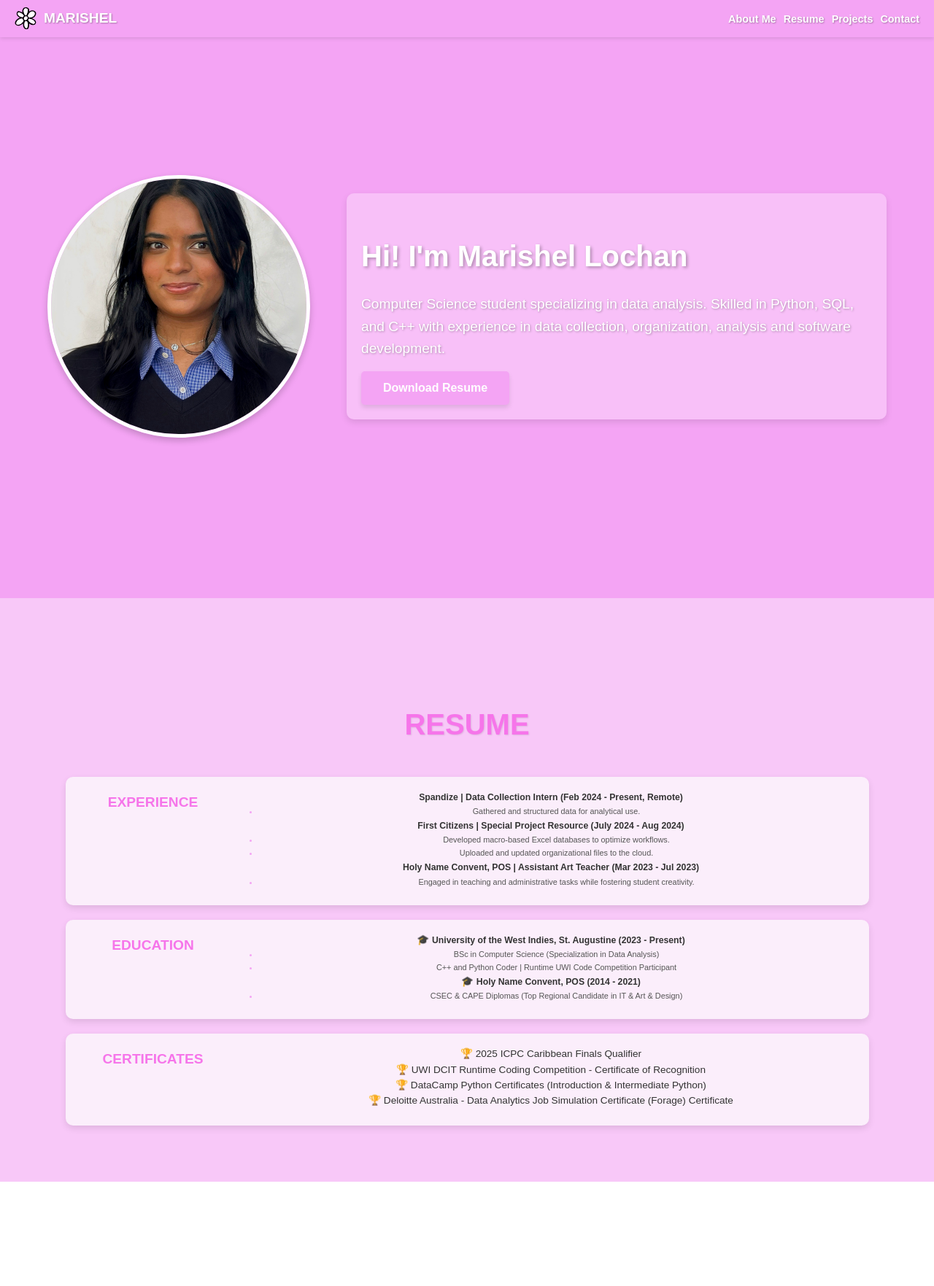
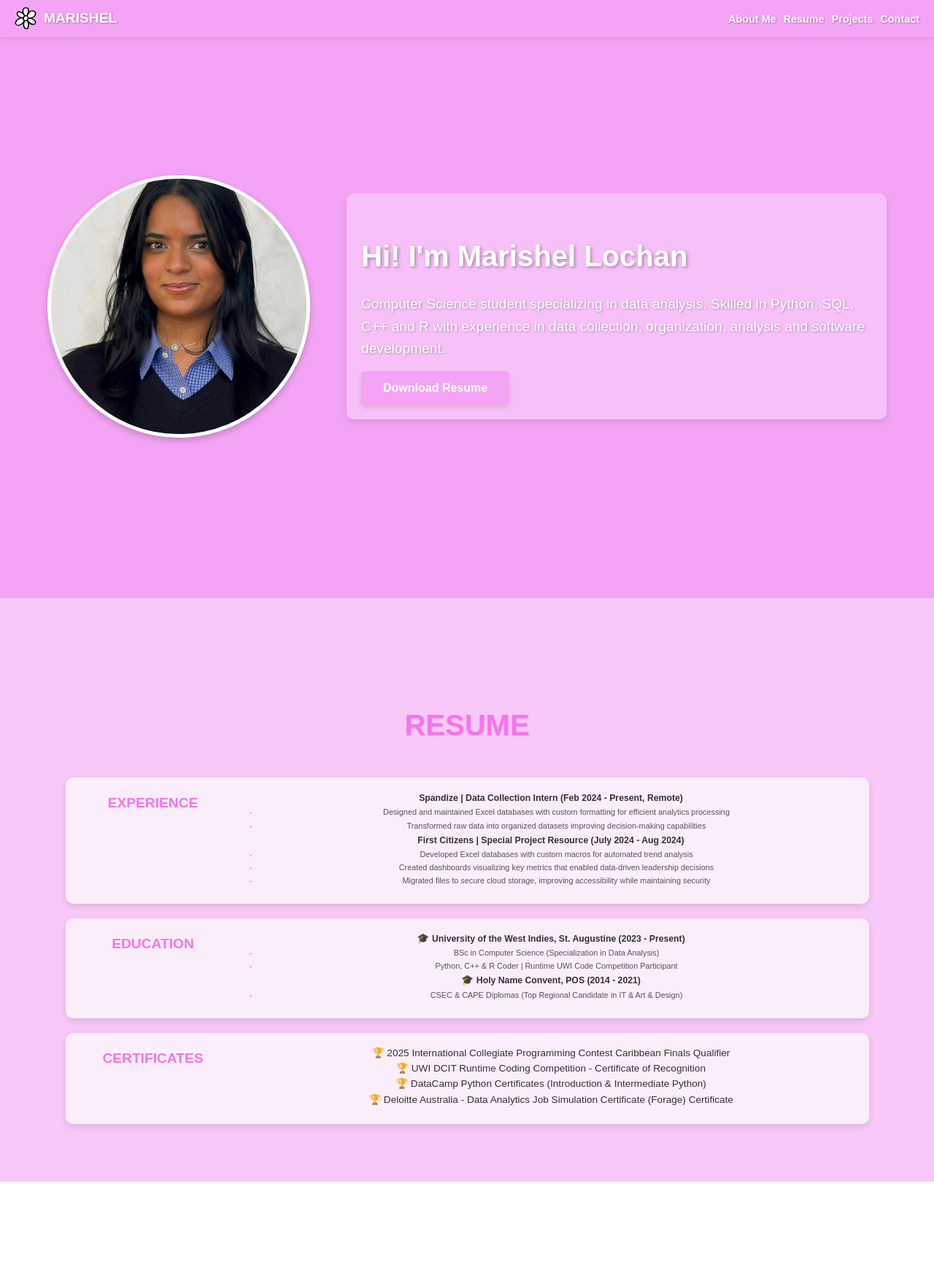
Before and after one commit to marishellochan/portfolio, a Flask app: page / in a window 1280 px wide. Shown: the top 1763 px of the page at 73% size. Run offline with Flask 3, Linux system fonts and the light colour scheme.

Commit message:
Updates to Resume

```diff
--- a/templates/webpage.html
+++ b/templates/webpage.html
@@ -32,7 +32,7 @@
             <img src="{{ url_for('static', filename='HeadShot.jpeg') }}" alt="Headshot of Marishel Lochan" class="profile-pic">
             <div class="about-text">
                 <h2>Hi! I'm Marishel Lochan</h2>
-                <p>Computer Science student specializing in data analysis. Skilled in Python, SQL, and C++ with experience in data collection, organization, analysis and software development.</p>
+                <p>Computer Science student specializing in data analysis. Skilled in Python, SQL, C++ and R with experience in data collection, organization, analysis and software development.</p>
                 <a href="{{ url_for('static', filename='Marishel_Lochan_Resume_SoftCopy_Portfolio.pdf') }}" class="btn" download="Marishel_Lochan_Resume.pdf">Download Resume</a>
             </div>
         </div>
@@ -47,20 +47,16 @@
                     <li>
                         <strong>Spandize | Data Collection Intern (Feb 2024 - Present, Remote)</strong>
                         <ul>
-                            <li>Gathered and structured data for analytical use.</li>
+                            <li>Designed and maintained Excel databases with custom formatting for efficient analytics processing</li>
+                            <li>Transformed raw data into organized datasets improving decision-making capabilities	</li>
                         </ul>
                     </li>
                     <li>
                         <strong>First Citizens | Special Project Resource (July 2024 - Aug 2024)</strong>
                         <ul>
-                            <li>Developed macro-based Excel databases to optimize workflows.</li>
-                            <li>Uploaded and updated organizational files to the cloud.</li>
-                        </ul>
-                    </li>
-                    <li>
-                        <strong>Holy Name Convent, POS | Assistant Art Teacher (Mar 2023 - Jul 2023)</strong>
-                        <ul>
-                            <li>Engaged in teaching and administrative tasks while fostering student creativity.</li>
+                            <li>Developed Excel databases with custom macros for automated trend analysis</li>
+                            <li>Created dashboards visualizing key metrics that enabled data-driven leadership decisions </li>
+                            <li>Migrated files to secure cloud storage, improving accessibility while maintaining security </li>
                         </ul>
                     </li>
                 </ul>
@@ -73,7 +69,7 @@
                         🎓 <strong>University of the West Indies, St. Augustine (2023 - Present)</strong>
                         <ul>
                             <li>BSc in Computer Science (Specialization in Data Analysis)</li>
-                            <li>C++ and Python Coder | Runtime UWI Code Competition Participant</li>
+                            <li>Python, C++ & R Coder | Runtime UWI Code Competition Participant</li>
                         </ul>
                     </li>
                     <li>
@@ -88,7 +84,7 @@
             <div class="resume-item" id="certificates">
                 <h3>Certificates</h3>
                 <ul>
-                    <li>🏆 2025 ICPC Caribbean Finals Qualifier</li>
+                    <li>🏆 2025 International Collegiate Programming Contest Caribbean Finals Qualifier</li>
                     <li>🏆 UWI DCIT Runtime Coding Competition - Certificate of Recognition</li>
                     <li>🏆 DataCamp Python Certificates (Introduction & Intermediate Python)</li>
                     <li>🏆 Deloitte Australia - Data Analytics Job Simulation Certificate (Forage) Certificate </li>
```
